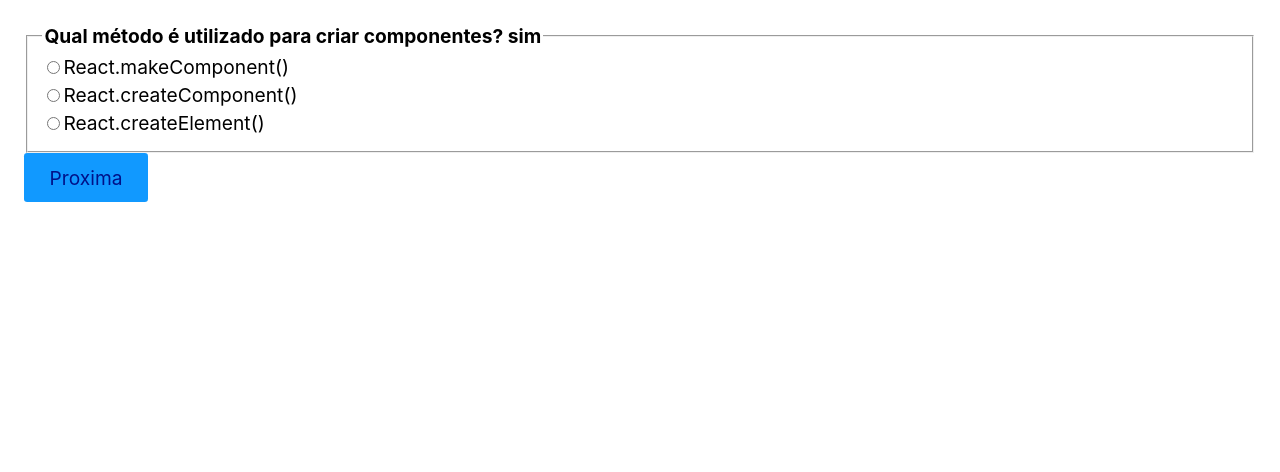
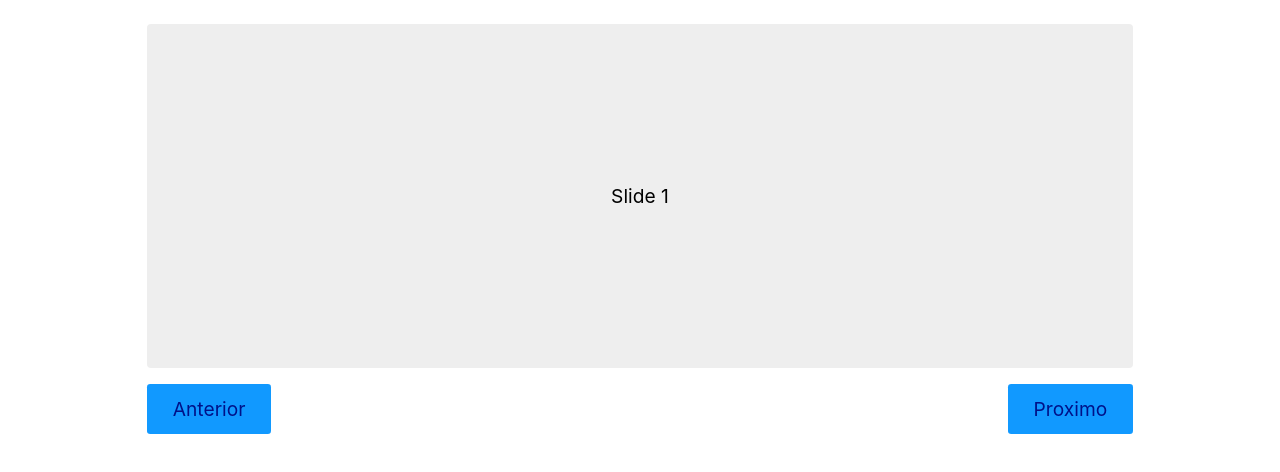
Before and after one commit to viniciosComerciante/react-origamid, a React (Create React App) app: page / in a window 1280 px wide. Shown: the top 472 px of the page. Built offline with nearby package versions, Linux system fonts and the light colour scheme.

Commit message:
terminado modulo css com slide

```diff
--- a/package.json
+++ b/package.json
@@ -9,6 +9,7 @@
     "react": "^17.0.1",
     "react-dom": "^17.0.1",
     "react-scripts": "4.0.3",
+    "styled-components": "^5.2.1",
     "web-vitals": "^1.0.1"
   },
   "scripts": {
--- a/src/App.js
+++ b/src/App.js
@@ -1,176 +1,45 @@
-// import React from 'react'
-// import Radio from './Form/Radio'
+import React from 'react'
+import Slide from './Slide'
 
-// const perguntas = [
-//   {
-//     pergunta: 'Qual método é utilizado para criar componentes?',
-//     options: [
-//       'React.makeComponent()',
-//       'React.createComponent()',
-//       'React.createElement()',
-//     ],
-//     resposta: 'React.createElement()',
-//     id: 'p1',
-//   },
-//   {
-//     pergunta: 'Como importamos um componente externo?',
-//     options: [
-//       'import Component from "./Component"',
-//       'require("./Component")',
-//       'import "./Component"',
-//     ],
-//     resposta: 'import Component from "./Component"',
-//     id: 'p2',
-//   },
-//   {
-//     pergunta: 'Qual hook não é nativo?',
-//     options: ['useEffect()', 'useFetch()', 'useCallback()'],
-//     resposta: 'useFetch()',
-//     id: 'p3',
-//   },
-//   {
-//     pergunta: 'Qual palavra deve ser utilizada para criarmos um hook?',
-//     options: ['set', 'get', 'use'],
-//     resposta: 'use',
-//     id: 'p4',
-//   },
-// ];
+const App = () => {
 
-//  const App = () => {
-
-//   const [respostas, setRespostas] = React.useState({
-//     p1: '',
-//     p2: '',
-//     p3: '',
-//     p4: ''
-//   })
-
-//   function handleChange({target}){
-//     setRespostas({...respostas, [target.id]: target.value})
-//   }
-
-//   return (
-//     <div>
-
-//       {perguntas.map(pergunta=>(
-//         <Radio {...pergunta} key={pergunta.id} value={respostas[pergunta.id]} onChange={handleChange}></Radio>
-//       ))}
-
-//     </div>
-//   )
-// }
-
-// export default App;
-
-import React from "react";
-import Radio from "./Form/Radio";
-
-const perguntas = [
+  const slides = [
     {
-    pergunta: "Qual método é utilizado para criar componentes?",
-    options: [
-      "React.makeComponent()",
-      "React.createComponent()",
-      "React.createElement()",
-    ],
-    resposta: "React.createElement()",
-    id: "p1",
+      id: "slide1",
+      text: "Slide 1"
     },
     {
-    pergunta: "Como importamos um componente externo?",
-    options: [
-      'import Component from "./Component"',
-      'require("./Component")',
-      'import "./Component"',
-    ],
-    resposta: 'import Component from "./Component"',
-    id: "p2",
+      id: "slide2",
+      text: "Slide 2"
     },
     {
-    pergunta: "Qual hook não é nativo?",
-    options: ["useEffect()", "useFetch()", "useCallback()"],
-    resposta: "useFetch()",
-    id: "p3",
+      id: "slide3",
+      text: "Slide 3"
     },
     {
-    pergunta: "Qual palavra deve ser utilizada para criarmos um hook?",
-    options: ["set", "get", "use"],
-    resposta: "use",
-    id: "p4",
+      id: "slide3",
+      text: "Slide 3"
     },
-];
+    {
+      id: "slide3",
+      text: "Slide 3"
+    },
+    {
+      id: "slide3",
+      text: "Slide 3"
+    },
+    {
+      id: "slide3",
+      text: "Slide 3"
+    },
+  ]
 
-const App = () => {
-  const [resposta, setResposta] = React.useState({
-    p1: "",
-    p2: "",
-    p3: "",
-    p4: "",
-  });
 
-  const [slide, setSlide] = React.useState(0);
-  const [acertos, setAcertos] = React.useState(0);
-
-  function handleChange(e) {
-    const perguntaId = e.target.id;
-    setResposta({ ...resposta, [perguntaId]: e.target.value });
+  return (
+    <div>
+      <Slide slides={slides}></Slide>
+    </div>
+  )
 }
 
-  function evaluate() {
-    perguntas.forEach((pergunta, index) => {
-      if (pergunta.resposta === resposta[pergunta.id]) {
-        setAcertos((atual) => {
-          return atual + 1;
-        });
-      }
-    });
-  }
-
-  if (slide <= perguntas.length - 1) {
-    return (
-      <div>
-        {perguntas.map((pergunta, index) => (
-          <Radio
-            title={pergunta.pergunta}
-            options={pergunta.options}
-            key={pergunta.id}
-            handleChange={handleChange}
-            id={pergunta.id}
-            resposta={resposta[pergunta.id]}
-            show={index === slide}
-          ></Radio>
-        ))}
-
-        {slide > 0 ? <button onClick={()=>{
-          setSlide(slide-1)
-        }}>Anterior</button> : null}
-
-        <button
-          onClick={() => {
-            if (slide < perguntas.length - 1) {
-              setSlide((atual) => {
-                return atual + 1;
-              });
-            } else {
-              evaluate();
-              setSlide(slide + 1);
-            }
-          }}
-        >
-          Proxima
-        </button>
-      </div>
-    );
-  } else {
-    return (
-      <fieldset>
-        <legend>Você acertou</legend>
-        <p>
-          {acertos} resposta(s) do total de {perguntas.length} perguntas
-        </p>
-      </fieldset>
-    );
-  }
-};
-
-export default App;
+export default App
--- a/src/Form/Radio.js
+++ /dev/null
@@ -1,51 +0,0 @@
-// import React from "react";
-
-// const Radio = ({ pergunta, options, onChange, value }) => {
-//   return (
-//     <fieldset style={{padding: '2rem', marginBottom:'1rem', border:'2px solid #eee'}}>
-//       <legend>
-//         <h2>{pergunta}</h2>
-//       </legend>
-//       {options.map((option) => (
-//         <label
-//           htmlFor=""
-//           key={option}
-//           style={{ marginBotton: "1rem", fontFamily: "monospace" }}
-//         >
-//           <input type="radio" checked={ value=== option} value={option} onChange={onChange}/>
-//           {option}
-//         </label>
-//       ))}
-//       <button>Proximo</button>
-//     </fieldset>
-//   );
-// };
-
-// export default Radio;
-
-
-import React from 'react'
-
-const Radio = (props) => {
-
-    if(props.show){
-        return (
-            <fieldset>
-
-                <legend style={{fontWeight:"bold"}}>{props.title} {props.show? 'sim': 'nao'}</legend>
-                {props.options.map(option=>(
-                    <label htmlFor="" key={option}>
-                        <input type="radio" id={props.id} onChange={props.handleChange} value={option} checked={option === props.resposta}/>
-                        {option}
-                    </label>
-                ))}
-            </fieldset>
-        )
-    }else{
-        return null;
-    }
-
-
-}
-
-export default Radio
--- /dev/null
+++ b/src/Slide.js
@@ -0,0 +1,40 @@
+import React from 'react'
+import styles from './Slide.module.css'
+
+const Slide = ({slides}) => {
+
+    const [active, setActive]= React.useState(0);
+    const [position, setPosition] = React.useState(0);
+    const contentRef = React.useRef();
+
+    React.useEffect(()=>{
+        const {width} = contentRef.current.getBoundingClientRect();
+        setPosition(-(active * width));
+    }, [active])
+
+    function slidePrev(){
+        if(active > 0) setActive(active-1)
+
+
+    }
+
+    function slideNext(){
+        if(active < slides.length-1) setActive(active+1)
+
+    }
+
+
+    return (
+        <section className={styles.container}>
+            <div className={styles.content} style={{transform: `translateX(${position}px)`}} ref={contentRef}>
+             {slides.map(slide=><div key={slide.id} className={styles.item}>{slide.text}</div>)}
+            </div>
+            <nav className={styles.nav}>
+                <button onClick={slidePrev}>Anterior</button>
+                <button onClick={slideNext}>Proximo</button>
+            </nav>
+        </section>
+    )
+}
+
+export default Slide
--- /dev/null
+++ b/src/Slide.module.css
@@ -0,0 +1,25 @@
+.container{
+    overflow: hidden;
+}
+
+.content{
+    display: flex;
+    transition: transform .3s ease;
+}
+
+.item{
+    flex-shrink: 0;
+    width: 80%;
+    margin: 0 10%;
+    padding: 10rem 0;
+    background: #eee;
+    border-radius: 4px;
+    text-align: center;
+}
+
+.nav{
+    display: flex;
+    justify-content: space-between;
+    margin: 1rem auto;
+    width: 80%;
+}
```
Also changed, not shown: 1 other file (tests, documents, lock files or other folders). Lines whose indentation alone changed are shown as unchanged.
